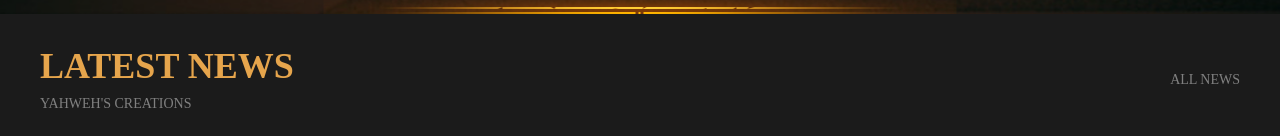
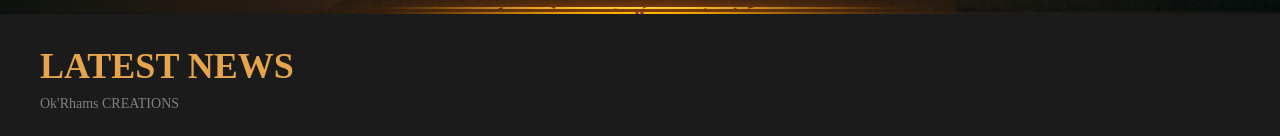
Before and after one commit to Endorze/Yahwehs-Creations, a Next.js app: page /blog in a window 1280 px wide. Shown: the part 486-622 px from the top of the page. Built offline with nearby package versions, Linux system fonts and the light colour scheme; a web font is replaced by a local one.

Commit message:
removed allnews and add Ok'Rhams creations

```diff
--- a/src/app/components/LatestNews/index.tsx
+++ b/src/app/components/LatestNews/index.tsx
@@ -40,16 +40,16 @@ export default function LatestNews() {
               LATEST NEWS
             </h2>
             <p className="text-[#808080] text-sm" style={{ fontFamily: 'Germania One, cursive' }}>
-              YAHWEH'S CREATIONS
+              Ok'Rhams CREATIONS
             </p>
           </div>
-          <button
+          {/* <button
             onClick={handleAllNewsClick}
             className="text-[#808080] hover:text-[#e6a54c] transition-colors duration-300 text-sm cursor-pointer"
             style={{ fontFamily: 'Germania One, cursive' }}
           >
             ALL NEWS
-          </button>
+          </button> */}
         </div>
 
         <div className="flex flex-col gap-4 pb-12">
```
